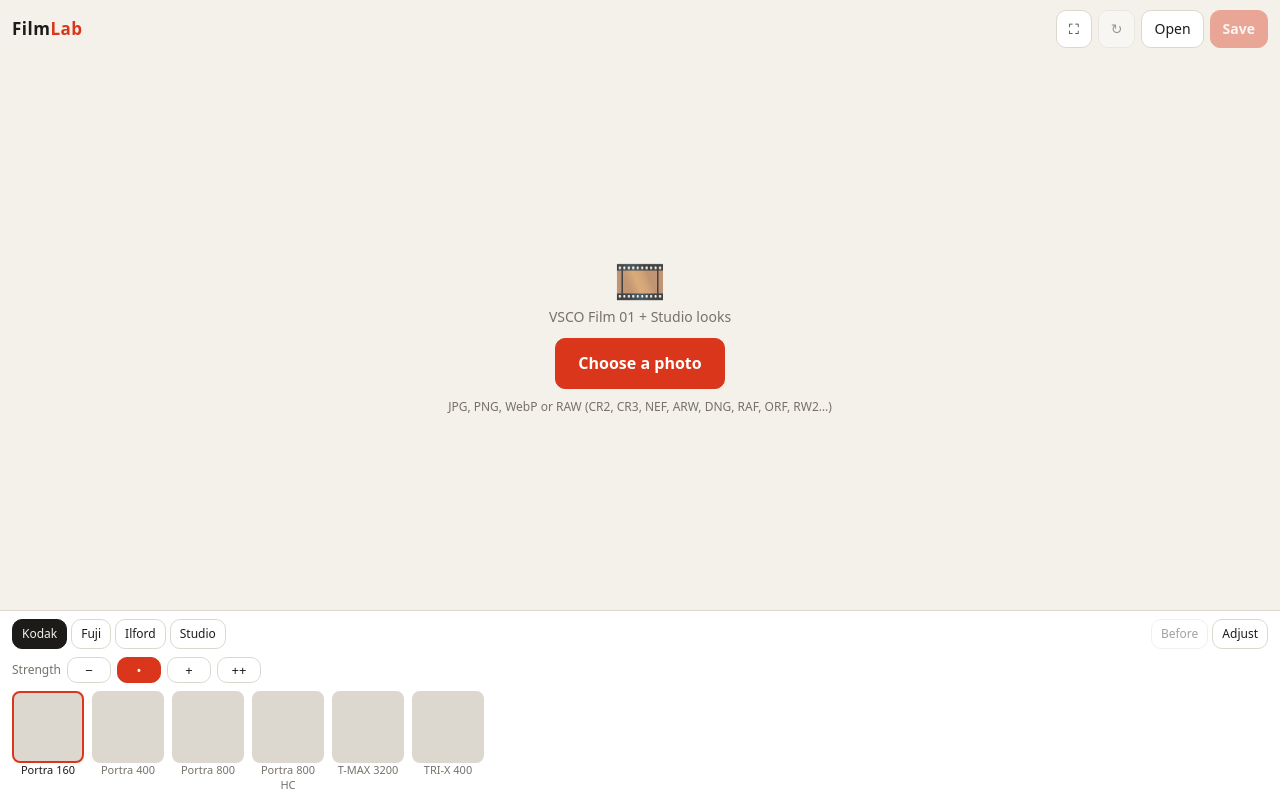
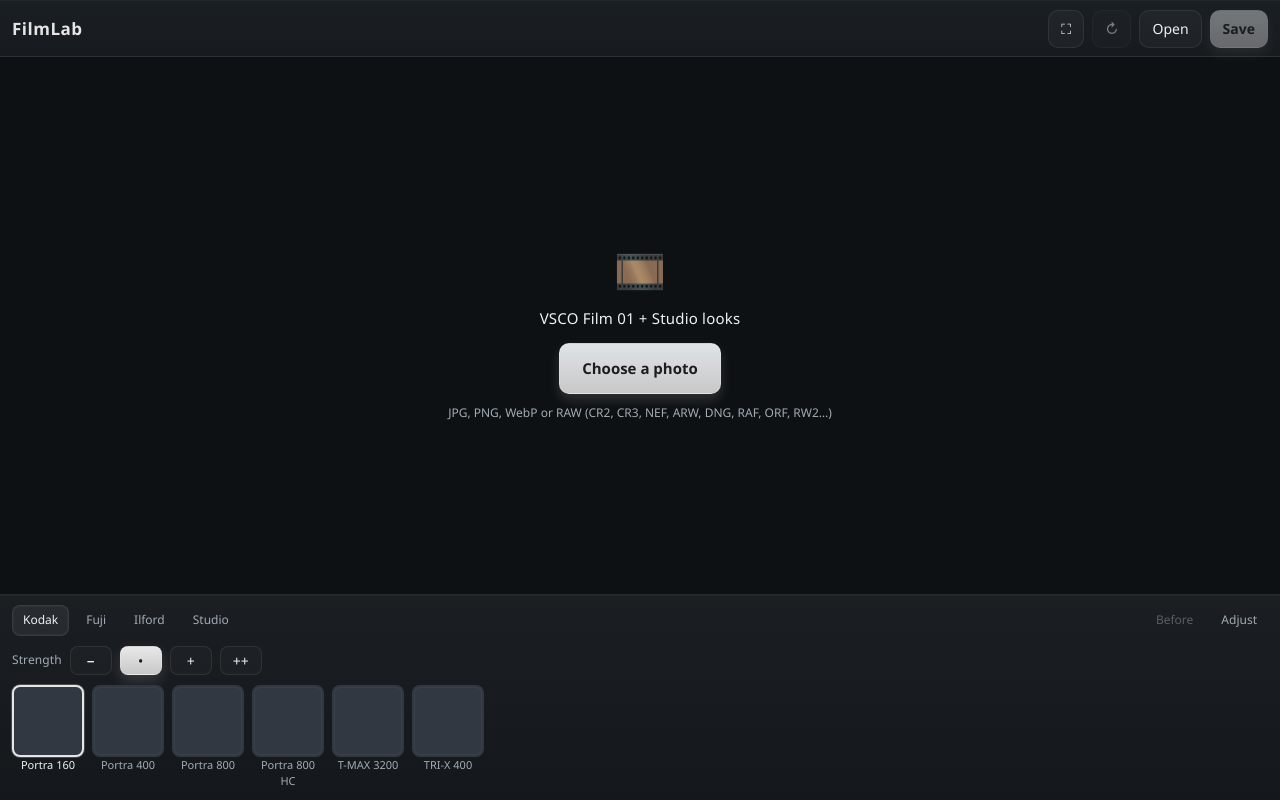
Before and after one commit to RaphaelClaudino/filmlab, a website: page index.html in a window 1280 px wide. Drawn offline with Linux system fonts and the light colour scheme.

Commit message:
final pre lr version

```diff
--- a/main.js
+++ b/main.js
@@ -1566,6 +1566,13 @@
           }),
       );
       const adj = $("#adj");
+      const setRangeFill = (input) => {
+        const min = Number(input.min || 0);
+        const max = Number(input.max || 100);
+        const value = Number(input.value || 0);
+        const percent = ((value - min) / (max - min || 1)) * 100;
+        input.style.setProperty("--range-progress", percent + "%");
+      };
       ADJ.forEach(([k, n, mn, mx, df]) => {
         const r = document.createElement("div");
         r.className = "r";
@@ -1583,9 +1590,11 @@
           "</span>";
         const i = r.children[1],
           sp = r.children[2];
+        setRangeFill(i);
         i.oninput = () => {
           U[k] = +i.value;
           sp.textContent = i.value;
+          setRangeFill(i);
           render();
         };
         i.ondblclick = () => {
@@ -1624,6 +1633,7 @@
         c.width = w;
         c.height = h;
         c.getContext("2d").putImageData(out, 0, 0);
+        const exportQuality = 1;
         c.toBlob(
           async (blob) => {
             b.disabled = false;
@@ -1659,7 +1669,7 @@
             $("#ov").style.display = "flex";
           },
           "image/jpeg",
-          0.94,
+          exportQuality,
         );
       };
       $("#share").onclick = async () => {
--- a/style.css
+++ b/style.css
@@ -1,36 +1,26 @@
 :root {
-        --bg: #f4f1ea;
-        --panel: #fff;
-        --ink: #1c1b19;
-        --mute: #76716a;
-        --acc: #d9361b;
-        --line: #ddd8cf;
+  --bg: #111417;
+  --bg-2: #191d22;
+  --panel: #1f252b;
+  --panel-2: #2a3037;
+  --panel-3: #313841;
+  --ink: #edf1f5;
+  --muted: #a2acb4;
+  --line: rgba(255, 255, 255, 0.08);
+  --acc: #c8c8c8;
+  --acc-strong: #e5e5e5;
+  --shadow: rgba(0, 0, 0, 0.28);
+  --radius: 12px;
   box-sizing: border-box;
   padding-top: env(safe-area-inset-top, 0px);
   padding-bottom: env(safe-area-inset-bottom, 0px);
 }
-      @media (prefers-color-scheme: dark) {
-        :root:not([data-theme="light"]) {
-          --bg: #0e0e0d;
-          --panel: #1a1918;
-          --ink: #f1ede4;
-          --mute: #8d8880;
-          --acc: #ff5a3c;
-          --line: #2e2c29;
-        }
-      }
-      :root[data-theme="dark"] {
-        --bg: #0e0e0d;
-        --panel: #1a1918;
-        --ink: #f1ede4;
-        --mute: #8d8880;
-        --acc: #ff5a3c;
-        --line: #2e2c29;
-      }
+
 * {
   box-sizing: border-box;
   -webkit-tap-highlight-color: transparent;
 }
+
 html,
 body {
   height: 100%;
@@ -38,12 +28,18 @@
   margin: 0;
   background: var(--bg);
   color: var(--ink);
-        font:
-          14px/1.3 system-ui,
+  font: 14px/1.4 "Segoe UI", system-ui, -apple-system, BlinkMacSystemFont,
     sans-serif;
   overflow: hidden;
   overscroll-behavior: none;
 }
+
+body {
+  background:
+    radial-gradient(circle at top, rgba(255, 255, 255, 0.05), transparent 30%),
+    linear-gradient(180deg, #0e1115 0%, #14191d 100%);
+}
+
 #app {
   display: flex;
   flex-direction: column;
@@ -51,193 +47,353 @@
   height: 100dvh;
   min-height: 0;
 }
+
 button,
 input {
   touch-action: manipulation;
 }
+
 button {
   cursor: pointer;
 }
+
 #stage {
   flex: 1;
   min-height: 0;
   min-width: 0;
 }
+
 canvas#c {
   width: auto;
   height: auto;
   object-fit: contain;
 }
+
 @supports (-webkit-touch-callout: none) {
+
   html,
   body {
     height: -webkit-fill-available;
   }
+
   #app {
     height: 100vh;
     height: 100dvh;
     min-height: -webkit-fill-available;
   }
 }
+
 header {
   display: flex;
   align-items: center;
-        gap: 6px;
-        padding: 10px 12px;
+  gap: 8px;
+  padding: 10px 12px 8px;
+  background: linear-gradient(180deg, #1a1f24 0%, #171b1f 100%);
+  border-bottom: 1px solid var(--line);
+  box-shadow: inset 0 1px rgba(255, 255, 255, 0.04);
 }
+
 h1 {
+  flex: 1;
+  margin: 0;
   font-size: 17px;
-        margin: 0;
-        flex: 1;
+  font-weight: 700;
   letter-spacing: 0.5px;
+  color: var(--ink);
 }
-      h1 b {
-        color: var(--acc);
+
+h1 {
+  color: var(--acc-strong);
 }
+
+b {
+  color: var(--acc-acc);
+}
+
 button {
+  border: 1px solid var(--line);
+  background: rgba(255, 255, 255, 0.03);
+  color: var(--ink);
+  border-radius: 10px;
+  padding: 8px 12px;
   font: inherit;
-        color: var(--ink);
-        background: var(--panel);
-        border: 1px solid var(--line);
-        border-radius: 10px;
-        padding: 9px 12px;
+  font-weight: 500;
+  transition: background 0.2s ease, border-color 0.2s ease, transform 0.2s ease;
 }
+
+button:hover {
+  background: rgba(255, 255, 255, 0.06);
+  border-color: rgba(255, 255, 255, 0.14);
+}
+
+button:active {
+  transform: translateY(1px);
+}
+
 button.p {
-        background: var(--acc);
-        border-color: var(--acc);
-        color: #fff;
-        font-weight: 600;
+  background: linear-gradient(180deg, #dfe3e7, var(--acc));
+  border-color: rgba(255, 255, 255, 0.15);
+  color: #1d1d1d;
+  font-weight: 700;
+  box-shadow: 0 6px 12px rgba(200, 200, 200, 0.18);
 }
+
+button.p:hover {
+  background: linear-gradient(180deg, #edf1f3, #c8c8c8);
+}
+
 button:disabled {
-        opacity: 0.4;
+  opacity: 0.45;
+  cursor: default;
+  transform: none;
 }
+
 #stage {
   flex: 1;
   min-height: 0;
   display: flex;
   align-items: center;
   justify-content: center;
-        padding: 0 10px;
+  padding: 12px 10px 0;
+  background: #0d1114;
 }
+
 canvas#c {
   max-width: 100%;
   max-height: 100%;
-        border-radius: 6px;
+  border-radius: 10px;
   display: none;
+  box-shadow: 0 16px 30px var(--shadow);
 }
+
 #empty {
   text-align: center;
-        color: var(--mute);
+  color: var(--muted);
   padding: 0 20px;
 }
+
+#empty>div:first-child {
+  filter: saturate(0.8);
+  opacity: 0.9;
+}
+
+#empty>div:nth-child(2) {
+  margin-top: 8px;
+  font-size: 15px;
+  color: var(--ink);
+  letter-spacing: 0.2px;
+}
+
 #empty button {
-        margin-top: 12px;
-        font-size: 16px;
+  margin-top: 14px;
+  font-size: 15px;
   padding: 14px 22px;
 }
+
 #empty small {
   display: block;
   margin-top: 10px;
   font-size: 12px;
+  color: var(--muted);
+  line-height: 1.5;
 }
+
 #panel {
-        background: var(--panel);
+  background: linear-gradient(180deg, rgba(27, 31, 35, 0.96), rgba(20, 24, 28, 0.96));
   border-top: 1px solid var(--line);
+  box-shadow: inset 0 1px rgba(255, 255, 255, 0.03);
 }
+
 .tabs {
   display: flex;
-        gap: 4px;
-        padding: 8px 12px 0;
+  gap: 6px;
+  padding: 10px 12px 0;
   align-items: center;
 }
+
 .tabs button {
-        padding: 6px 9px;
+  padding: 6px 10px;
   font-size: 12px;
   white-space: nowrap;
+  border-radius: 8px;
+  background: transparent;
+  border-color: transparent;
+  color: var(--muted);
 }
+
 .tabs button.on {
-        background: var(--ink);
-        color: var(--bg);
-        border-color: var(--ink);
+  background: rgba(255, 255, 255, 0.06);
+  color: var(--ink);
+  border-color: rgba(255, 255, 255, 0.08);
+  box-shadow: inset 0 0 0 1px rgba(255, 255, 255, 0.03);
 }
+
 .sp {
   flex: 1;
 }
+
 .vars {
   display: flex;
-        gap: 6px;
-        padding: 8px 12px 0;
+  gap: 8px;
+  padding: 10px 12px 0;
   align-items: center;
-        color: var(--mute);
+  color: var(--muted);
   font-size: 12px;
+  letter-spacing: 0.1px;
 }
+
 .vars button {
-        padding: 4px 12px;
-        font-size: 13px;
-        min-width: 44px;
+  min-width: 42px;
+  padding: 4px 10px;
+  font-size: 14px;
+  background: rgba(255, 255, 255, 0.02);
+  border-radius: 8px;
+  border-color: rgba(255, 255, 255, 0.08);
 }
+
 .vars button.on {
-        background: var(--acc);
-        border-color: var(--acc);
-        color: #fff;
+  background: linear-gradient(180deg, #e8e8e8, #c8c8c8);
+  border-color: rgba(255, 255, 255, 0.18);
+  color: #191919;
+  box-shadow: 0 6px 14px rgba(200, 200, 200, 0.18);
 }
+
 #strip {
   display: flex;
   gap: 8px;
   overflow-x: auto;
-        padding: 8px 12px;
+  padding: 10px 12px 12px;
   scrollbar-width: none;
 }
+
+#strip::-webkit-scrollbar {
+  display: none;
+}
+
 .f {
   flex: 0 0 auto;
   width: 72px;
   text-align: center;
   font-size: 11px;
-        color: var(--mute);
+  color: var(--muted);
+  user-select: none;
 }
+
 .f canvas {
   width: 72px;
   height: 72px;
   border-radius: 8px;
   border: 2px solid transparent;
   display: block;
-        background: var(--line);
+  background: var(--panel-3);
+  box-shadow: inset 0 0 0 1px rgba(255, 255, 255, 0.04);
 }
+
 .f.on canvas {
-        border-color: var(--acc);
+  border-color: var(--acc-strong);
+  box-shadow: 0 0 0 1px rgba(229, 229, 229, 0.24);
 }
+
 .f.on {
   color: var(--ink);
 }
+
 #adj {
   display: none;
-        padding: 4px 14px 10px;
+  padding: 4px 14px 12px;
   max-height: 34vh;
   overflow-y: auto;
 }
+
+#adj::-webkit-scrollbar {
+  width: 6px;
+}
+
+#adj::-webkit-scrollbar-thumb {
+  background: rgba(255, 255, 255, 0.15);
+  border-radius: 999px;
+}
+
 .r {
   display: flex;
   align-items: center;
   gap: 10px;
-        margin: 4px 0;
+  margin: 6px 0;
 }
+
 .r label {
   width: 78px;
-        color: var(--mute);
+  color: var(--muted);
+  font-size: 12px;
 }
+
 .r input {
   flex: 1;
-        accent-color: var(--acc);
+  accent-color: var(--acc-strong);
 }
+
+.r input[type="range"] {
+  -webkit-appearance: none;
+  appearance: none;
+  width: 100%;
+  height: 4px;
+  border-radius: 999px;
+  background: linear-gradient(to right,
+      var(--acc) 0%,
+      var(--acc) var(--range-progress, 50%),
+      rgba(255, 255, 255, 0.12) var(--range-progress, 50%),
+      rgba(255, 255, 255, 0.12) 100%);
+  outline: none;
+  cursor: pointer;
+  touch-action: pan-y;
+  box-shadow: inset 0 0 0 1px rgba(255, 255, 255, 0.04);
+}
+
+.r input[type="range"]::-webkit-slider-runnable-track {
+  height: 4px;
+  border-radius: 999px;
+  background: transparent;
+}
+
+.r input[type="range"]::-webkit-slider-thumb {
+  -webkit-appearance: none;
+  appearance: none;
+  width: 14px;
+  height: 14px;
+  border-radius: 50%;
+  background: linear-gradient(180deg, #ffffff, #e8edf1);
+  border: 2px solid var(--acc);
+  box-shadow: 0 0 0 2px rgba(255, 255, 255, 0.7), 0 3px 8px rgba(0, 0, 0, 0.2);
+  margin-top: -5px;
+}
+
+.r input[type="range"]::-moz-range-track {
+  height: 4px;
+  border-radius: 999px;
+  background: transparent;
+}
+
+.r input[type="range"]::-moz-range-thumb {
+  width: 14px;
+  height: 14px;
+  border: 2px solid var(--acc);
+  border-radius: 50%;
+  background: linear-gradient(180deg, #ffffff, #e8edf1);
+  box-shadow: 0 0 0 2px rgba(255, 255, 255, 0.7), 0 3px 8px rgba(0, 0, 0, 0.2);
+}
+
 .r span {
-        width: 30px;
+  width: 34px;
   text-align: right;
+  color: var(--ink);
+  font-size: 11px;
   font-variant-numeric: tabular-nums;
 }
+
 #ov {
   position: fixed;
   inset: 0;
-        background: rgba(0, 0, 0, 0.92);
+  background: rgba(0, 0, 0, 0.9);
   display: none;
   flex-direction: column;
   align-items: center;
@@ -248,23 +404,28 @@
   color: #fff;
   text-align: center;
 }
+
 #ov img {
   max-width: 100%;
   max-height: 70%;
-        border-radius: 6px;
+  border-radius: 10px;
+  box-shadow: 0 18px 40px rgba(0, 0, 0, 0.4);
 }
+
 #toast {
   position: fixed;
   left: 50%;
   bottom: calc(env(safe-area-inset-bottom, 0px) + 150px);
   transform: translateX(-50%);
-        background: var(--ink);
-        color: var(--bg);
+  background: rgba(17, 20, 23, 0.96);
+  color: var(--ink);
   padding: 8px 14px;
-        border-radius: 20px;
+  border-radius: 999px;
   font-size: 13px;
   display: none;
   z-index: 10;
   max-width: 90%;
   text-align: center;
+  border: 1px solid rgba(255, 255, 255, 0.08);
+  box-shadow: 0 12px 26px rgba(0, 0, 0, 0.22);
 }
```
Lines whose indentation alone changed are shown as unchanged.
